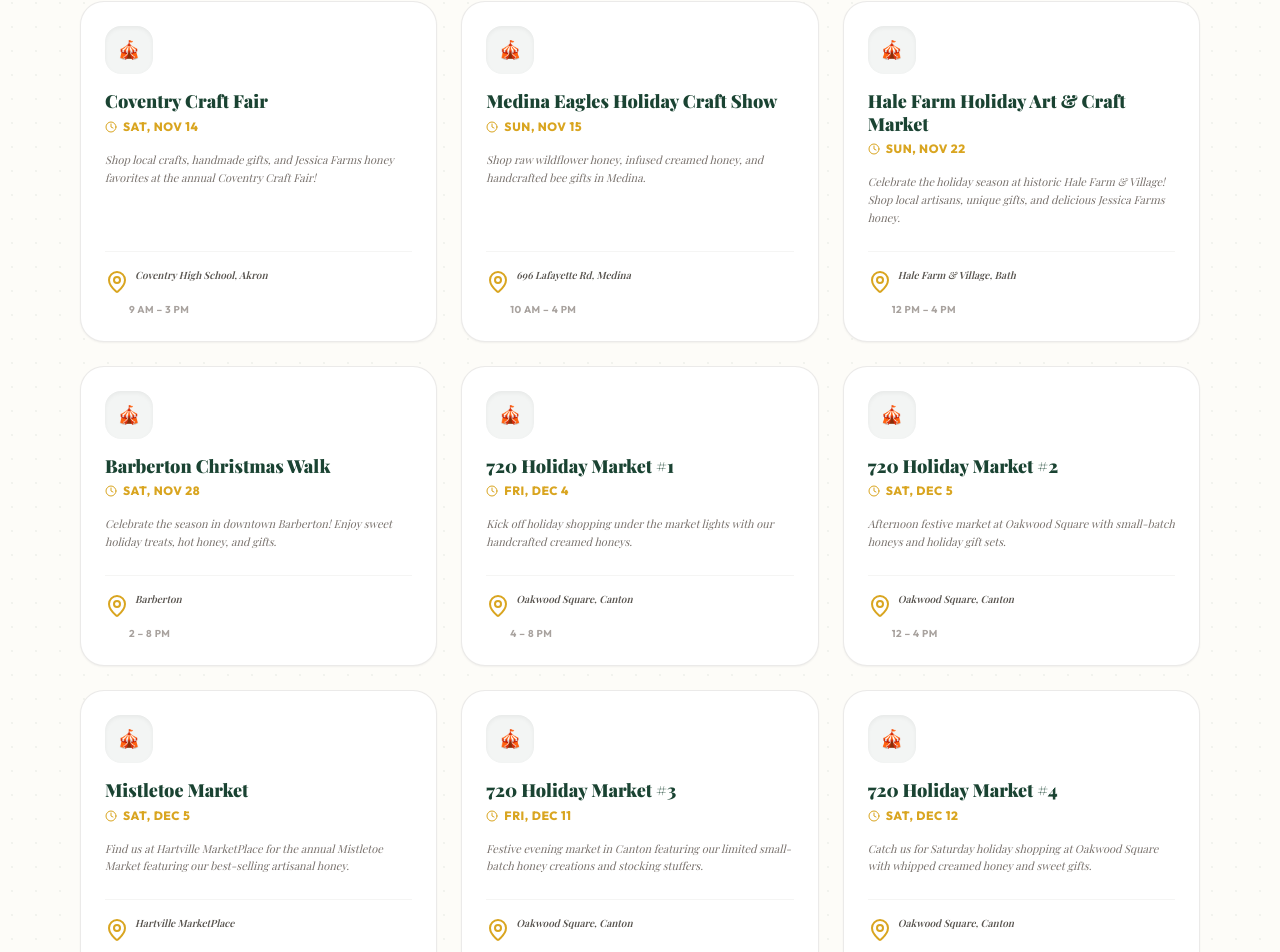
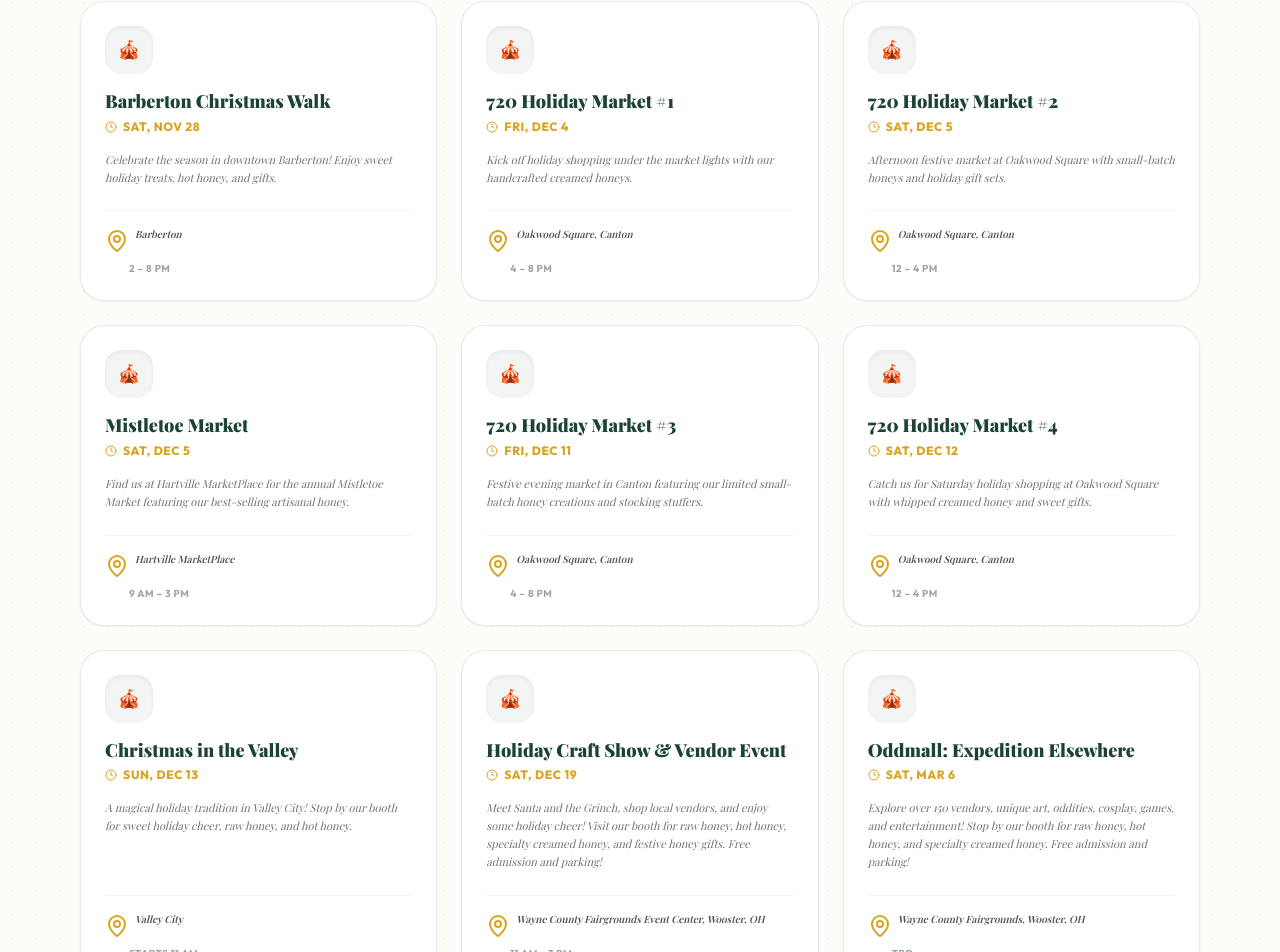
Before and after one commit to spellstacklabsLLC/jessicafarms-site, a React (Vite) app: page / in a window 1280 px wide. Shown: the part 4905-5857 px from the top of the page. Built offline with nearby package versions, Linux system fonts and the light colour scheme; a web font is replaced by a local one.

Commit message:
new events

```diff
--- a/constants.ts
+++ b/constants.ts
@@ -128,28 +128,7 @@ export interface Market {
 }
 
 export const MARKET_SCHEDULE: Market[] = [
-  {
-    name: "Coventry Craft Fair",
-    day: "Sat, Nov 14",
-    time: "9 AM – 3 PM",
-    location: "Coventry High School, Akron",
-    description: "Shop local crafts, handmade gifts, and Jessica Farms honey favorites at the annual Coventry Craft Fair!"
-  },
 
-  {
-    name: "Medina Eagles Holiday Craft Show",
-    day: "Sun, Nov 15",
-    time: "10 AM – 4 PM",
-    location: "696 Lafayette Rd, Medina",
-    description: "Shop raw wildflower honey, infused creamed honey, and handcrafted bee gifts in Medina."
-  },
-  {
-    name: "Hale Farm Holiday Art & Craft Market",
-    day: "Sun, Nov 22",
-    time: "12 PM – 4 PM",
-    location: "Hale Farm & Village, Bath",
-    description: "Celebrate the holiday season at historic Hale Farm & Village! Shop local artisans, unique gifts, and delicious Jessica Farms honey."
-  },
   {
     name: "Barberton Christmas Walk",
     day: "Sat, Nov 28",
@@ -198,6 +177,27 @@ export const MARKET_SCHEDULE: Market[] = [
     time: "Starts 11 AM",
     location: "Valley City",
     description: "A magical holiday tradition in Valley City! Stop by our booth for sweet holiday cheer, raw honey, and hot honey."
+  },
+  {
+    "name": "Holiday Craft Show & Vendor Event",
+    "day": "Sat, Dec 19",
+    "time": "11 AM - 3 PM",
+    "location": "Wayne County Fairgrounds Event Center, Wooster, OH",
+    "description": "Meet Santa and the Grinch, shop local vendors, and enjoy some holiday cheer! Visit our booth for raw honey, hot honey, specialty creamed honey, and festive honey gifts. Free admission and parking!"
+  },
+  {
+    "name": "Oddmall: Expedition Elsewhere",
+    "day": "Sat, Mar 6",
+    "time": "TBD",
+    "location": "Wayne County Fairgrounds, Wooster, OH",
+    "description": "Explore over 150 vendors, unique art, oddities, cosplay, games, and entertainment! Stop by our booth for raw honey, hot honey, and specialty creamed honey. Free admission and parking!"
+  },
+  {
+    "name": "Oddmall: Expedition Elsewhere",
+    "day": "Sun, Mar 7",
+    "time": "TBD",
+    "location": "Wayne County Fairgrounds, Wooster, OH",
+    "description": "Join us for day two of Oddmall! Discover unusual treasures, enjoy live entertainment, and explore our delicious selection of specialty honey products. Free admission and parking!"
   }
 ];
 
```
